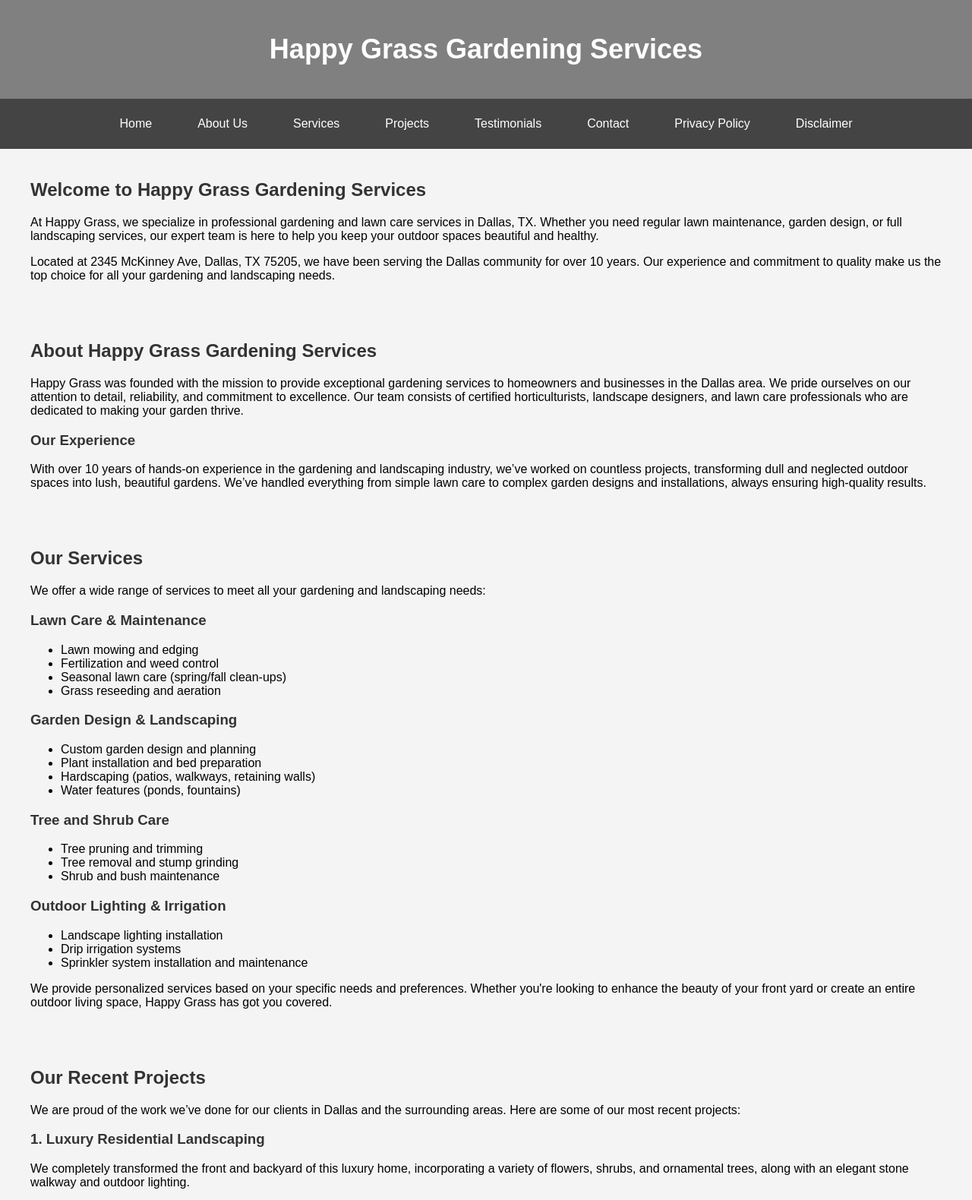
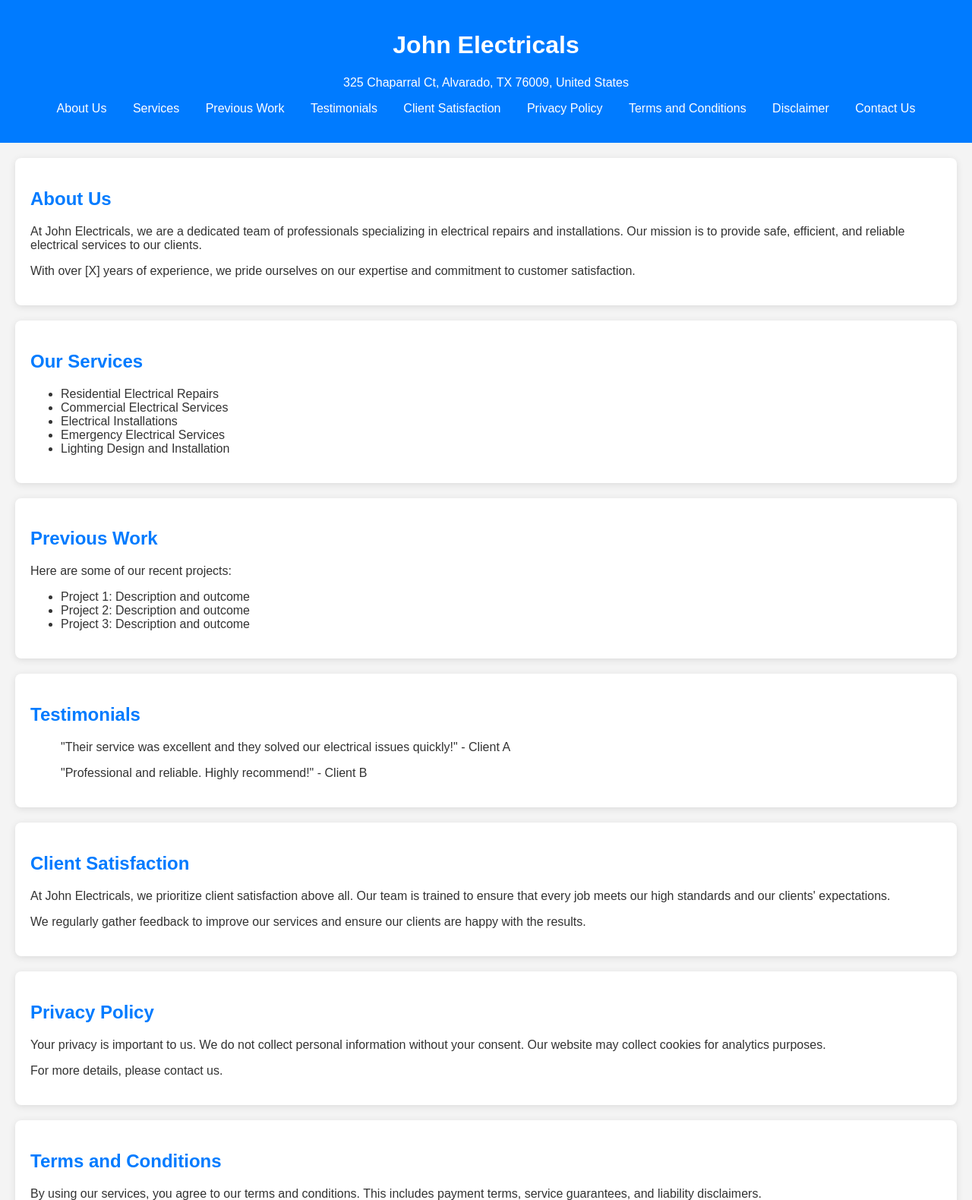
Before and after one commit to peipullsuppport-official-service24x7/peipullsuppport-home, a plain HTML site: page index.html in a window 1280 px wide. Shown: the top 1580 px of the page at 76% size. Drawn offline with Linux system fonts and the light colour scheme.

Commit message:
Add files via upload

```diff
--- a/index.html
+++ b/index.html
@@ -1,227 +1,181 @@
 <!DOCTYPE html>
 <html lang="en">
-
 <head>
     <meta charset="UTF-8">
     <meta name="viewport" content="width=device-width, initial-scale=1.0">
-    <meta name="description" content="Happy Grass Gardening Services - Professional Lawn Care and Gardening in Dallas, TX">
-    <meta name="keywords" content="gardening services, lawn care, landscaping, garden design, Dallas, TX">
-    <meta name="author" content="Happy Grass">
-    <title>Happy Grass Gardening Services</title>
+    <title>John Electricals</title>
     <style>
         body {
             font-family: Arial, sans-serif;
-            background-color: #f4f4f4;
             margin: 0;
             padding: 0;
+            background-color: #f4f4f4;
+            color: #333;
         }
-
-        /* Header style */
         header {
-            background-color: grey;
+            background-color: #007bff;
             color: white;
-            padding: 20px;
+            padding: 20px 0;
             text-align: center;
         }
-
-        header h1 {
-            font-size: 36px;
+        nav ul {
+            list-style: none;
+            padding: 0;
         }
-
-        /* Navigation Bar */
-        nav {
-            display: flex;
-            justify-content: center;
-            background-color: #444;
-            padding: 10px;
+        nav ul li {
+            display: inline;
+            margin: 0 15px;
         }
-
-        nav a {
+        nav ul li a {
             color: white;
             text-decoration: none;
-            padding: 14px 20px;
-            margin: 0 10px;
         }
-
-        nav a:hover {
-            background-color: #575757;
-        }
-
-        /* Main Content */
-        section {
+        main {
             padding: 20px;
         }
-
-        .container {
-            max-width: 1200px;
-            margin: 0 auto;
-            padding: 0 20px;
+        section {
+            background: white;
+            border-radius: 8px;
+            margin-bottom: 20px;
+            padding: 20px;
+            box-shadow: 0 2px 10px rgba(0, 0, 0, 0.1);
         }
-
-        h2, h3 {
-            color: #333;
+        h2 {
+            color: #007bff;
         }
-
-        /* Footer style */
         footer {
-            background-color: #f8f8f8; /* Off-white */
-            color: #333;
             text-align: center;
-            padding: 20px;
-            position: fixed;
+            padding: 10px 0;
+            background-color: #007bff;
+            color: white;
+            position: relative;
             bottom: 0;
             width: 100%;
         }
-
-        .contact-form input, .contact-form textarea {
-            width: 100%;
+        form {
+            display: flex;
+            flex-direction: column;
+        }
+        label {
+            margin-bottom: 5px;
+        }
+        input, textarea {
+            margin-bottom: 15px;
             padding: 10px;
-            margin: 10px 0;
             border: 1px solid #ccc;
             border-radius: 4px;
         }
-
-        .contact-form button {
-            background-color: #444;
+        button {
+            padding: 10px;
+            background-color: #28a745;
             color: white;
             border: none;
-            padding: 10px 20px;
+            border-radius: 4px;
             cursor: pointer;
         }
-
-        .contact-form button:hover {
-            background-color: #333;
+        button:hover {
+            background-color: #218838;
         }
     </style>
 </head>
-
 <body>
 
-    <!-- Header Section -->
     <header>
-        <h1>Happy Grass Gardening Services</h1>
+        <h1>John Electricals</h1>
+        <p>325 Chaparral Ct, Alvarado, TX 76009, United States</p>
+        <nav>
+            <ul>
+                <li><a href="#about">About Us</a></li>
+                <li><a href="#services">Services</a></li>
+                <li><a href="#work">Previous Work</a></li>
+                <li><a href="#testimonials">Testimonials</a></li>
+                <li><a href="#client-satisfaction">Client Satisfaction</a></li>
+                <li><a href="#privacy-policy">Privacy Policy</a></li>
+                <li><a href="#terms-conditions">Terms and Conditions</a></li>
+                <li><a href="#disclaimer">Disclaimer</a></li>
+                <li><a href="#contact">Contact Us</a></li>
+            </ul>
+        </nav>
     </header>
 
-    <!-- Navigation Section -->
-    <nav>
-        <a href="#home">Home</a>
-        <a href="#about">About Us</a>
-        <a href="#services">Services</a>
-        <a href="#projects">Projects</a>
-        <a href="#testimonials">Testimonials</a>
-        <a href="#contact">Contact</a>
-        <a href="#privacy-policy">Privacy Policy</a>
-        <a href="#disclaimer">Disclaimer</a>
-    </nav>
-
-    <!-- Home Section -->
-    <section id="home">
-        <div class="container">
-            <h2>Welcome to Happy Grass Gardening Services</h2>
-            <p>At Happy Grass, we specialize in professional gardening and lawn care services in Dallas, TX. Whether you need regular lawn maintenance, garden design, or full landscaping services, our expert team is here to help you keep your outdoor spaces beautiful and healthy.</p>
-            <p>Located at 2345 McKinney Ave, Dallas, TX 75205, we have been serving the Dallas community for over 10 years. Our experience and commitment to quality make us the top choice for all your gardening and landscaping needs.</p>
-        </div>
+    <main>
+        <section id="about">
+            <h2>About Us</h2>
+            <p>At John Electricals, we are a dedicated team of professionals specializing in electrical repairs and installations. Our mission is to provide safe, efficient, and reliable electrical services to our clients.</p>
+            <p>With over [X] years of experience, we pride ourselves on our expertise and commitment to customer satisfaction.</p>
         </section>
 
-    <!-- About Us Section -->
-    <section id="about">
-        <div class="container">
-            <h2>About Happy Grass Gardening Services</h2>
-            <p>Happy Grass was founded with the mission to provide exceptional gardening services to homeowners and businesses in the Dallas area. We pride ourselves on our attention to detail, reliability, and commitment to excellence. Our team consists of certified horticulturists, landscape designers, and lawn care professionals who are dedicated to making your garden thrive.</p>
-            <h3>Our Experience</h3>
-            <p>With over 10 years of hands-on experience in the gardening and landscaping industry, we’ve worked on countless projects, transforming dull and neglected outdoor spaces into lush, beautiful gardens. We’ve handled everything from simple lawn care to complex garden designs and installations, always ensuring high-quality results.</p>
-        </div>
+        <section id="services">
+            <h2>Our Services</h2>
+            <ul>
+                <li>Residential Electrical Repairs</li>
+                <li>Commercial Electrical Services</li>
+                <li>Electrical Installations</li>
+                <li>Emergency Electrical Services</li>
+                <li>Lighting Design and Installation</li>
+            </ul>
         </section>
 
-    <!-- Services Section -->
-    <section id="services">
-        <div class="container">
-            <h2>Our Services</h2>
-            <p>We offer a wide range of services to meet all your gardening and landscaping needs:</p>
-            <h3>Lawn Care & Maintenance</h3>
+        <section id="work">
+            <h2>Previous Work</h2>
+            <p>Here are some of our recent projects:</p>
             <ul>
-                <li>Lawn mowing and edging</li>
-                <li>Fertilization and weed control</li>
-                <li>Seasonal lawn care (spring/fall clean-ups)</li>
-                <li>Grass reseeding and aeration</li>
+                <li>Project 1: Description and outcome</li>
+                <li>Project 2: Description and outcome</li>
+                <li>Project 3: Description and outcome</li>
             </ul>
-
-            <h3>Garden Design & Landscaping</h3>
-            <ul>
-                <li>Custom garden design and planning</li>
-                <li>Plant installation and bed preparation</li>
-                <li>Hardscaping (patios, walkways, retaining walls)</li>
-                <li>Water features (ponds, fountains)</li>
-            </ul>
-
-            <h3>Tree and Shrub Care</h3>
-            <ul>
-                <li>Tree pruning and trimming</li>
-                <li>Tree removal and stump grinding</li>
-                <li>Shrub and bush maintenance</li>
-            </ul>
-
-            <h3>Outdoor Lighting & Irrigation</h3>
-            <ul>
-                <li>Landscape lighting installation</li>
-                <li>Drip irrigation systems</li>
-                <li>Sprinkler system installation and maintenance</li>
-            </ul>
-
-            <p>We provide personalized services based on your specific needs and preferences. Whether you're looking to enhance the beauty of your front yard or create an entire outdoor living space, Happy Grass has got you covered.</p>
-        </div>
         </section>
 
-    <!-- Projects Section -->
-    <section id="projects">
-        <div class="container">
-            <h2>Our Recent Projects</h2>
-            <p>We are proud of the work we’ve done for our clients in Dallas and the surrounding areas. Here are some of our most recent projects:</p>
-            <h3>1. Luxury Residential Landscaping</h3>
-            <p>We completely transformed the front and backyard of this luxury home, incorporating a variety of flowers, shrubs, and ornamental trees, along with an elegant stone walkway and outdoor lighting.</p>
-
-            <h3>2. Office Complex Lawn Maintenance</h3>
-            <p>We’ve been providing regular lawn care and landscape maintenance for a large office complex, ensuring the grounds are always pristine and welcoming for employees and clients.</p>
-
-            <h3>3. Urban Garden Design</h3>
-            <p>This client wanted a small, modern garden in their city apartment. We designed a low-maintenance, beautiful garden with small trees, plants, and a decorative water feature.</p>
-        </div>
+        <section id="testimonials">
+            <h2>Testimonials</h2>
+            <blockquote>
+                <p>"Their service was excellent and they solved our electrical issues quickly!" - Client A</p>
+            </blockquote>
+            <blockquote>
+                <p>"Professional and reliable. Highly recommend!" - Client B</p>
+            </blockquote>
         </section>
 
-    <!-- Testimonials Section -->
-    <section id="testimonials">
-        <div class="container">
-            <h2>What Our Clients Say</h2>
-            <blockquote>
-                <p>"Happy Grass transformed my backyard into a beautiful oasis! I couldn’t be happier with the results. Their team is professional, reliable, and incredibly talented." – Sarah T., Dallas, TX</p>
-            </blockquote>
-            <blockquote>
-                <p>"I’ve been using Happy Grass for regular lawn care, and my lawn has never looked better. Highly recommend their services!" – Mark L., Dallas, TX</p>
-            </blockquote>
-        </div>
+        <section id="client-satisfaction">
+            <h2>Client Satisfaction</h2>
+            <p>At John Electricals, we prioritize client satisfaction above all. Our team is trained to ensure that every job meets our high standards and our clients' expectations.</p>
+            <p>We regularly gather feedback to improve our services and ensure our clients are happy with the results.</p>
         </section>
 
-    <!-- Contact Section -->
+        <section id="privacy-policy">
+            <h2>Privacy Policy</h2>
+            <p>Your privacy is important to us. We do not collect personal information without your consent. Our website may collect cookies for analytics purposes.</p>
+            <p>For more details, please contact us.</p>
+        </section>
+
+        <section id="terms-conditions">
+            <h2>Terms and Conditions</h2>
+            <p>By using our services, you agree to our terms and conditions. This includes payment terms, service guarantees, and liability disclaimers.</p>
+        </section>
+
+        <section id="disclaimer">
+            <h2>Disclaimer</h2>
+            <p>Our services are provided "as is." We strive for accuracy, but we cannot guarantee that all information is correct. We are not liable for any damages resulting from the use of our services.</p>
+        </section>
+
         <section id="contact">
-        <div class="container">
             <h2>Contact Us</h2>
-            <p>We’d love to help you with your gardening and landscaping needs! Please get in touch with us through any of the following methods:</p>
-            <p>Address: 2345 McKinney Ave, Dallas, TX 75205, United States</p>
-            <h3>Contact Form</h3>
-            <div class="contact-form">
-                <form action="submit-form.php" method="POST">
-                    <input type="text" name="name" placeholder="Your Name" required>
-                    <input type="email" name="email" placeholder="Your Email" required>
-                    <textarea name="message" rows="5" placeholder="Your Message" required></textarea>
+            <p>If you have any questions, please reach out!</p>
+            <form action="submit_form.php" method="POST">
+                <label for="name">Name:</label>
+                <input type="text" id="name" name="name" required>
+                <label for="email">Email:</label>
+                <input type="email" id="email" name="email" required>
+                <label for="message">Message:</label>
+                <textarea id="message" name="message" required></textarea>
                 <button type="submit">Send Message</button>
             </form>
-            </div>
-        </div>
         </section>
+    </main>
 
-    <!-- Privacy Policy Section -->
-    <section id="privacy-policy">
-        <div class="container">
-            <h2>Privacy Policy</h2>
-            <p>At Happy Grass, we respect your privacy and are committed to protecting your personal data. Our Privacy Policy explains how we collect, use, and store your information.</p>
-            <h3>
+    <footer>
+        <p>&copy; 2024 John Electricals. All rights reserved.</p>
+    </footer>
+
+</body>
+</html>
```
Lines whose indentation alone changed are shown as unchanged.
